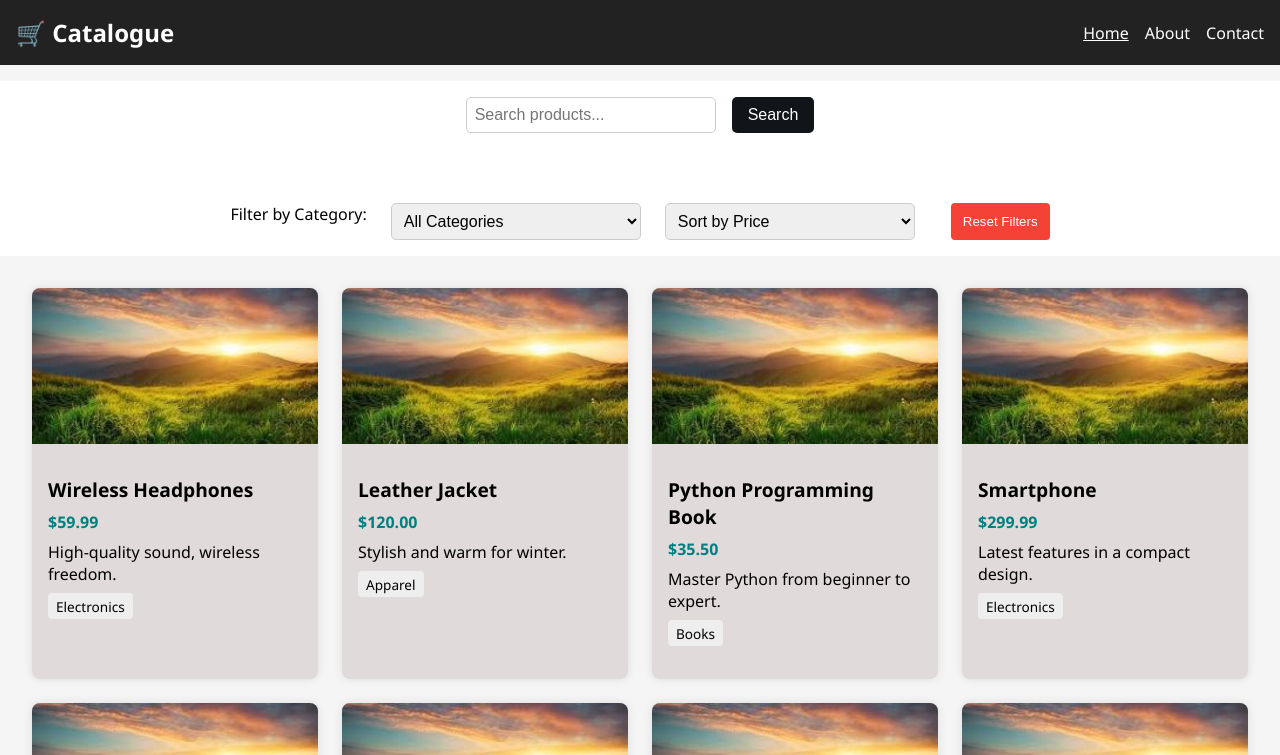
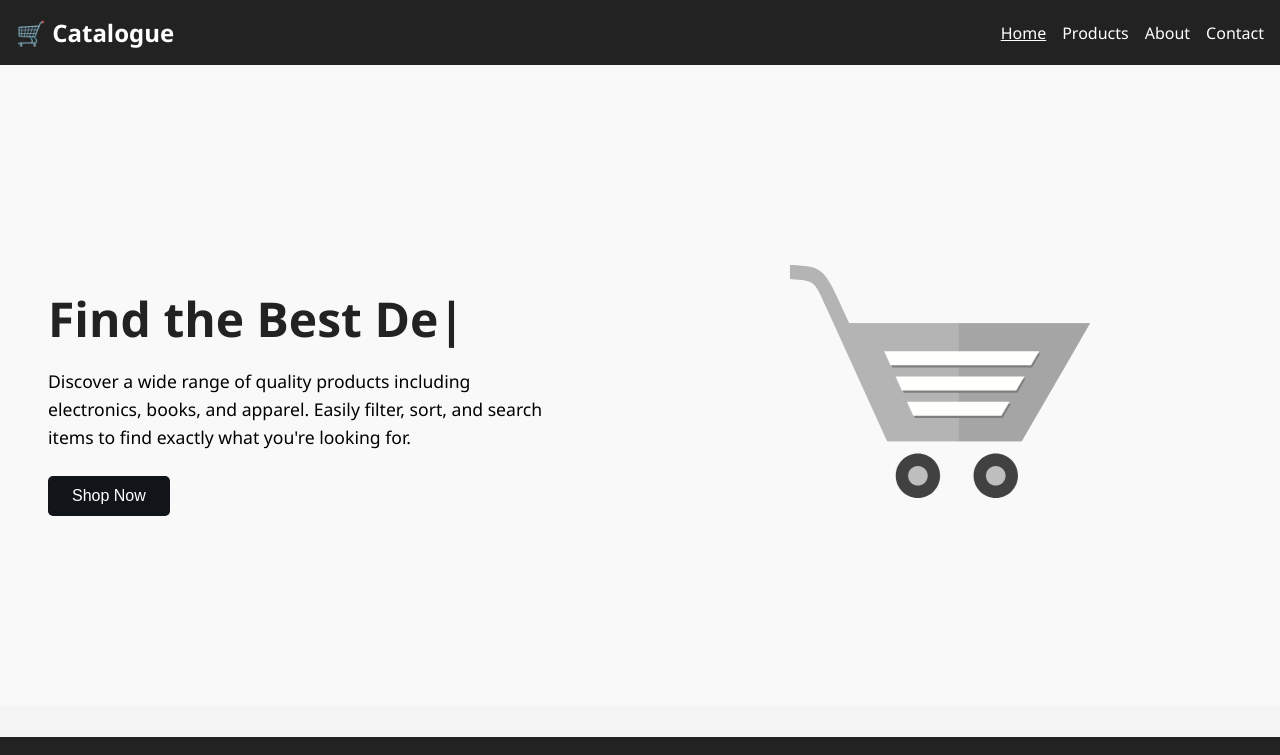
Before and after one commit to FAWAD-AHMAD-168/Product-Catalogue, a React (Vite) app: page / in a window 1280 px wide. Shown: the top 755 px of the page. Built offline with nearby package versions, Linux system fonts and the light colour scheme.

Commit message:
Add a homepage and searching products

```diff
--- a/package.json
+++ b/package.json
@@ -13,7 +13,8 @@
     "react": "^19.1.0",
     "react-dom": "^19.1.0",
     "react-hook-form": "^7.59.0",
-    "react-router-dom": "^7.6.3"
+    "react-router-dom": "^7.6.3",
+    "typed.js": "^2.1.0"
   },
   "devDependencies": {
     "@eslint/js": "^9.29.0",
--- a/src/App.jsx
+++ b/src/App.jsx
@@ -8,11 +8,23 @@ import Contact from "./pages/Contact";
 import "./App.css";
 import FilterBar from "./components/Filterbar";
 import Footer from "./components/footer";
+import Home from "./components/Home";
 
 const App = () => {
-    const [sortOrder, setSortOrder] = useState("");
+  const [searchInput, setSearchInput] = useState("");
+  const [sortOrder, setSortOrder] = useState("");
 
   const [category, setCategory] = useState("");
+
+  const [searchTerm, setSearchTerm] = useState("");
+
+  const handleSearchChange = (value) => {
+    setSearchInput(value);
+  };
+
+  const handleSearchSubmit = () => {
+    setSearchTerm(searchInput.toLowerCase());
+  };
 
   const handleSortChange = (order) => {
     setSortOrder(order);
@@ -22,15 +34,24 @@ const App = () => {
     setCategory(selectedCategory);
   };
 
-  const getSortedProducts = () => {
+  const getFilteredAndSortedProducts = () => {
     let filtered = [...productsData];
 
-
-    if (category && category !== "") {
-      filtered = filtered.filter((p) => p.category === category);
+    // ✅ Filter by category (if selected)
+    if (category) {
+      filtered = filtered.filter((product) => product.category === category);
     }
 
+    // ✅ Filter by search term (name or description)
+    if (searchTerm) {
+      filtered = filtered.filter(
+        (product) =>
+          product.name.toLowerCase().includes(searchTerm) ||
+          product.description.toLowerCase().includes(searchTerm)
+      );
+    }
 
+    // ✅ Sort by price
     if (sortOrder === "asc") {
       filtered.sort((a, b) => a.price - b.price);
     } else if (sortOrder === "desc") {
@@ -40,12 +61,16 @@ const App = () => {
     return filtered;
   };
 
-//RESSETTING THE FILTERS
+  //RESSETTING THE FILTERS
 
   const handleResetFilters = () => {
-  setSortOrder("");
-  setCategory("");
-};
+    setSortOrder("");
+    setCategory("");
+
+    setSearchInput("");
+
+    setSearchTerm("");
+  };
 
   return (
     <div className="app-container">
@@ -55,13 +80,31 @@ const App = () => {
           path="/"
           element={
             <>
-              {" "}
-              <FilterBar sortvalue={sortOrder} categoryValue={category}
-               onSortChange={handleSortChange} onCategoryChange={handleCategoryChange} onReset={handleResetFilters}/>
-              <ProductList products={getSortedProducts()} />
+              <Home />
             </>
           }
         />
+
+        <Route
+          path="/products"
+          element={
+            <>
+              {" "}
+              <FilterBar
+                sortvalue={sortOrder}
+                categoryValue={category}
+                searchValue={searchInput}
+                onSearchChange={handleSearchChange}
+                onSearchSubmit={handleSearchSubmit}
+                onSortChange={handleSortChange}
+                onCategoryChange={handleCategoryChange}
+                onReset={handleResetFilters}
+              />
+              <ProductList products={getFilteredAndSortedProducts()} />
+            </>
+          }
+        />
+
         <Route path="/about" element={<About />} />
         <Route path="/contact" element={<Contact />} />
       </Routes>
--- a/src/components/Filterbar.css
+++ b/src/components/Filterbar.css
@@ -41,3 +41,11 @@
   border: 1px solid #ccc;
   width: 250px;
 }
+
+
+@media (max-width: 600px) {
+ .search-bar{
+  flex-direction: column;
+  align-items: center;
+ }
+}
--- a/src/components/Filterbar.jsx
+++ b/src/components/Filterbar.jsx
@@ -1,32 +1,54 @@
 import React from "react";
 import "./Filterbar.css";
 
-const FilterBar = ({onSortChange , onCategoryChange , onReset , sortvalue,
-  categoryValue}) => {
+
+function resetSearch () {
+  document.querySelector('.search-bar input').value = '';
+}
+
+
+const FilterBar = ({
+  searchValue,
+  onSearchChange,
+  onSearchSubmit,
+  categoryValue,
+  onCategoryChange,
+  sortvalue,
+  onSortChange,
+  onReset,
+}) => {
   return (
     <section className="filter-bar">
       <div className="search-bar">
-      <input type="text" placeholder="Search products..."  />
-      <button className="search-btn">Search</button>
+        <input
+          type="text"
+          placeholder="Search products..."
+          value={searchValue}
+          onChange={(e) => onSearchChange(e.target.value)}
+        />
+
+        <button className="search-btn" onClick={onSearchSubmit} >
+          Search
+        </button>
       </div>
       <br />
 
-
-      <div className="filter ">
-
+      <div className="filter">
         <label htmlFor="category">Filter by Category:</label>
-      <select value={categoryValue} onChange={(e) => onCategoryChange(e.target.value)}  >
+        <select
+          value={categoryValue}
+          onChange={(e) => onCategoryChange(e.target.value)}
+        >
           <option value="">All Categories</option>
           <option value="Electronics">Electronics</option>
           <option value="Books">Books</option>
           <option value="Apparel">Apparel</option>
         </select>
 
-
-
-
-
-       <select value={sortvalue}  onChange={(e) => onSortChange(e.target.value)}>
+        <select
+          value={sortvalue}
+          onChange={(e) => onSortChange(e.target.value)}
+        >
           <option value="">Sort by Price</option>
           <option value="asc">Price: Low → High</option>
           <option value="desc">Price: High → Low</option>
@@ -35,10 +57,7 @@ const FilterBar = ({onSortChange , onCategoryChange , onReset , sortvalue,
         <button className="reset-btn" onClick={onReset}>
           Reset Filters
         </button>
-
       </div>
-
-
     </section>
   );
 };
--- a/src/components/Footer.css
+++ b/src/components/Footer.css
@@ -5,6 +5,9 @@
   padding: 1rem 0;
   margin-top: 2rem;
   font-size: 0.9rem;
+    position: relative;
+
+  bottom:0;
 }
 .reset-btn {
   padding: 6px 12px;
--- /dev/null
+++ b/src/components/Home.css
@@ -0,0 +1,66 @@
+.home-container {
+  display: flex;
+  align-items: center;
+  justify-content: space-between;
+  padding: 3rem;
+  flex-wrap: wrap;
+  background-color: #f9f9f9;
+  min-height: 80vh;
+}
+
+.home-text {
+  flex: 1;
+  max-width: 500px;
+  z-index: 1000;
+}
+
+.home-text h1 {
+  font-size: 3rem;
+  margin-bottom: 1rem;
+}
+
+.home-text p {
+  font-size: 1.1rem;
+  line-height: 1.6;
+  margin-bottom: 1.5rem;
+}
+
+.shop-btn {
+  padding: 0.7rem 1.5rem;
+  font-size: 1rem;
+  border: none;
+  background-color: #111418;
+  color: white;
+  cursor: pointer;
+  border-radius: 5px;
+  transition: background 0.3s ease;
+}
+
+.shop-btn:hover {
+  background-color: #2a2f34;
+}
+
+.home-image {
+  flex: 1;
+  text-align: center;
+  overflow-x: hidden;
+
+
+}
+
+.home-image img {
+  width: 100%;
+  max-width: 400px;
+  height: auto;
+  border-radius: 10px;
+  animation: moving 2s linear infinite alternate-reverse;
+}
+
+@keyframes moving {
+ 0% {
+    transform: translateX(0);
+  }
+  100% {
+    transform: translateX(15vw); /* Moves beyond the screen */
+  }
+}
--- /dev/null
+++ b/src/components/Home.jsx
@@ -0,0 +1,51 @@
+import React, { useEffect, useRef } from "react";
+import { useNavigate } from "react-router-dom";
+import Typed from "typed.js";
+import "./Home.css";
+
+const Home = () => {
+  const navigate = useNavigate();
+  const el = useRef(null);
+
+  useEffect(()=> {
+
+    const typed = new Typed (el.current , {
+        strings: ['Welcome to my catalogue', 'Find the Best Deals Online', "Explore a World of Quality Finds","Best Prices, Just a Click Away"],
+      typeSpeed: 90,
+      backSpeed: 10,
+      loop: true
+    });
+
+    return () =>{
+        typed.destroy();
+    };
+    },[el]);
+
+
+
+
+  return (
+    <section className="home-container">
+      <div className="home-text">
+        <h1 >
+          <span ref={el}></span>
+        </h1>
+
+        <p>
+          Discover a wide range of quality products including electronics,
+          books, and apparel. Easily filter, sort, and search items to find
+          exactly what you're looking for.
+        </p>
+        <button className="shop-btn" onClick={() => navigate("/products")}>
+          Shop Now
+        </button>
+      </div>
+
+      <div className="home-image">
+        <img src="/cart1.svg" alt="Shopping Illustration" />
+      </div>
+    </section>
+  );
+};
+
+export default Home;
--- a/src/components/Navbar.css
+++ b/src/components/Navbar.css
@@ -1,4 +1,5 @@
 .navbar {
+
   background-color: #222;
   color: white;
   padding: 1rem;
--- a/src/components/Navbar.jsx
+++ b/src/components/Navbar.jsx
@@ -13,6 +13,8 @@ const Navbar = () => {
         <NavLink to="/" end>
           Home
         </NavLink>
+        <NavLink to="/products" className="nav-link">Products</NavLink>
+
         <NavLink to="/about">About</NavLink>
         <NavLink to="/contact">Contact</NavLink>
       </div>
--- a/src/components/Productlist.css
+++ b/src/components/Productlist.css
@@ -1,6 +1,14 @@
 .product-list {
   display: grid;
-  grid-template-columns: repeat(auto-fit, minmax(250px, 1fr));
+  grid-template-columns: repeat(auto-fit, minmax(250px, 310px));
+  justify-content: center;
   gap: 1.5rem;
   margin: 2rem;
 }
+
+.no-products {
+  text-align: center;
+  font-size: 1.2rem;
+  color: #777;
+  padding: 2rem;
+}
--- a/src/components/Productlist.jsx
+++ b/src/components/Productlist.jsx
@@ -5,9 +5,13 @@ import "./Productlist.css";
 const ProductList = ({ products }) => {
   return (
     <section className="product-list">
-      {products.map((product) => (
-        <ProductCard key={product.id} product={product} />
-      ))}
+      {products.length === 0 ? (
+        <h2 className="no-products">No products found matching your criteria.</h2>
+      ) : (
+        products.map((product) => (
+          <ProductCard key={product.id} product={product} />
+        ))
+      )}
     </section>
   );
 };
```
Also changed, not shown: 1 other file (tests, documents, lock files or other folders). Lines whose indentation alone changed are shown as unchanged.
